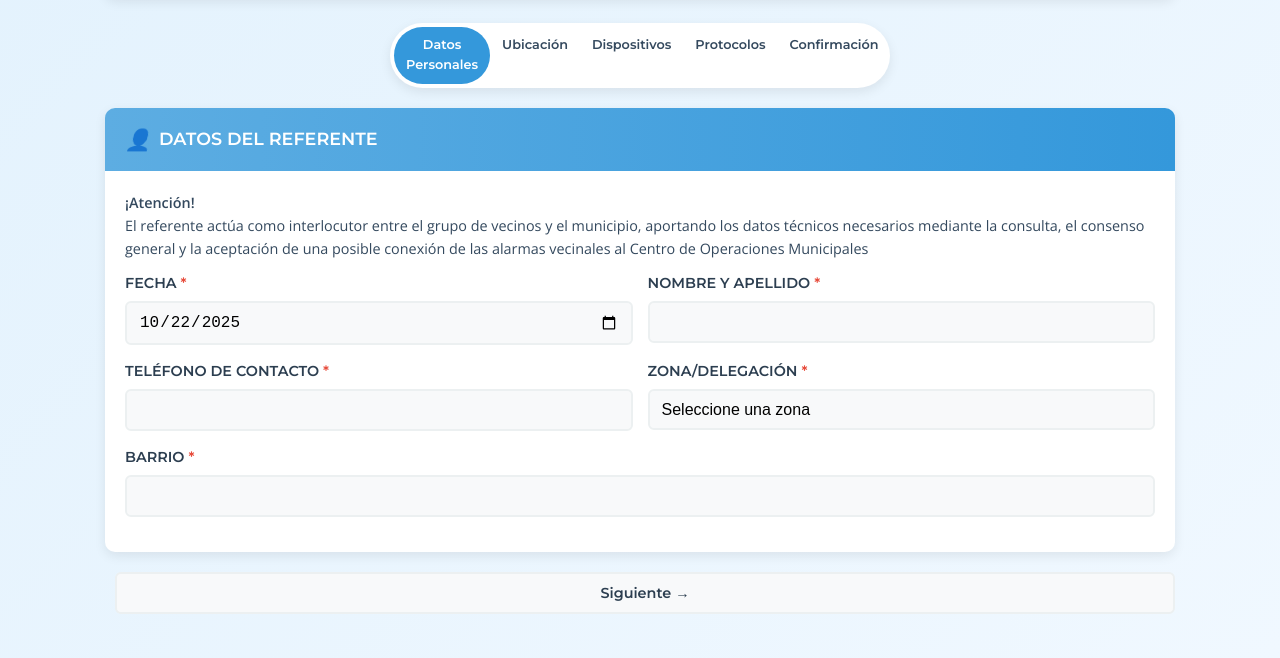
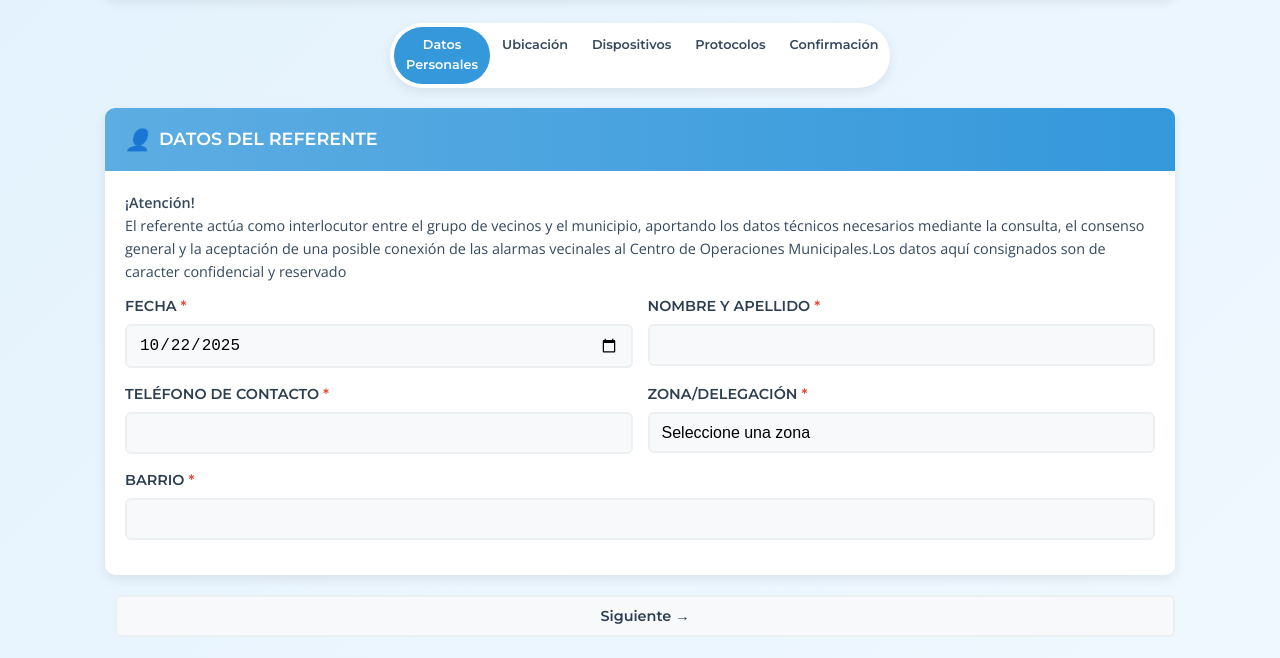
Before and after one commit to Javiergar900/encuesta-alarmas, a plain HTML site: page index.html in a window 1280 px wide. Shown: the part 142-800 px from the top of the page. Drawn offline with nearby package versions, Linux system fonts and the light colour scheme.

Commit message:
Update index.html

```diff
--- a/index.html
+++ b/index.html
@@ -786,7 +786,7 @@
                     <div class="card-body">
                         <div class="intro-text">
                             <p><strong>¡Atención!</strong><br>
-                            El referente actúa como interlocutor entre el grupo de vecinos y el municipio, aportando los datos técnicos necesarios mediante la consulta, el consenso general y la aceptación de una posible conexión de las alarmas vecinales al Centro de Operaciones Municipales</p>
+                            El referente actúa como interlocutor entre el grupo de vecinos y el municipio, aportando los datos técnicos necesarios mediante la consulta, el consenso general y la aceptación de una posible conexión de las alarmas vecinales al Centro de Operaciones Municipales.Los datos aquí consignados son de caracter confidencial y reservado
                         </div>
 
                         <div class="form-row">
```
